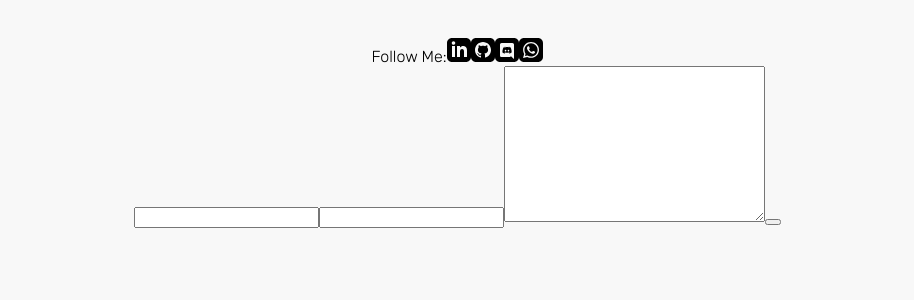
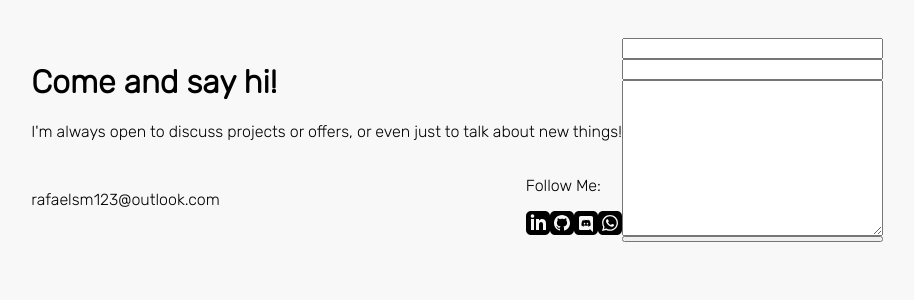
Before and after one commit to RafaelSampaioMoura/portfolio, a React (Vite) app in the folder personal-portfolio/: page /contact in a window 1280 px wide. Shown: the top 300 px of the page, without its empty margins (183-1097 px from the left). Built offline with nearby package versions, Linux system fonts and the light colour scheme.

Commit message:
Started positioning all elements

```diff
--- a/personal-portfolio/src/contact/Contact.jsx
+++ b/personal-portfolio/src/contact/Contact.jsx
@@ -4,10 +4,10 @@ import MailForm from "./MailForm";
 
 function Contact() {
   return (
-    <>
+    <div className="contact-container">
       <ContactsBox />
       <MailForm />
-    </>
+    </div>
   );
 }
 
--- a/personal-portfolio/src/contact/ContactsBox.jsx
+++ b/personal-portfolio/src/contact/ContactsBox.jsx
@@ -6,12 +6,18 @@ import whatsapp from "../assets/iconmonstr-whatsapp-3.svg";
 
 function ContactsBox() {
   return (
-    <div>
-      <div className="simple-text"></div>
+    <div className="contact-box">
+      <div className="simple-text">
+        <h1>Come and say hi!</h1>
+        <p>
+          I'm always open to discuss projects or offers, or even just to talk
+          about new things!
+        </p>
+      </div>
       <div className="contacts">
-        <div className="mail-contact"></div>
+        <div className="mail-contact">rafaelsm123@outlook.com</div>
         <div className="social-media">
-          Follow Me:
+          <p>Follow Me:</p>
           <img src={linkedin}></img>
           <img src={github}></img>
           <img src={discord}></img>
--- a/personal-portfolio/src/contact/MailForm.jsx
+++ b/personal-portfolio/src/contact/MailForm.jsx
@@ -2,7 +2,7 @@ import React from "react";
 
 function MailForm() {
   return (
-    <form>
+    <form className="mail-form">
       <input type="text" name="" id="" />
       <input type="email" name="" id="" />
       <textarea name="" id="" cols="30" rows="10"></textarea>
--- a/personal-portfolio/src/index.css
+++ b/personal-portfolio/src/index.css
@@ -91,3 +91,32 @@ body {
   text-align: right;
   width: 25%;
 }
+
+.contacts {
+  display: flex;
+  justify-self: end;
+  justify-content: space-between;
+  align-items: center;
+}
+
+.contact-container {
+  display: flex;
+}
+
+.contact-box {
+  display: flex;
+  flex-direction: column;
+  justify-content: space-evenly;
+}
+
+.social-media {
+  /* display: flex;
+  justify-content: space-between;
+  align-items: center;
+  width: 50%; */
+}
+
+.mail-form {
+  display: flex;
+  flex-direction: column;
+}
```
